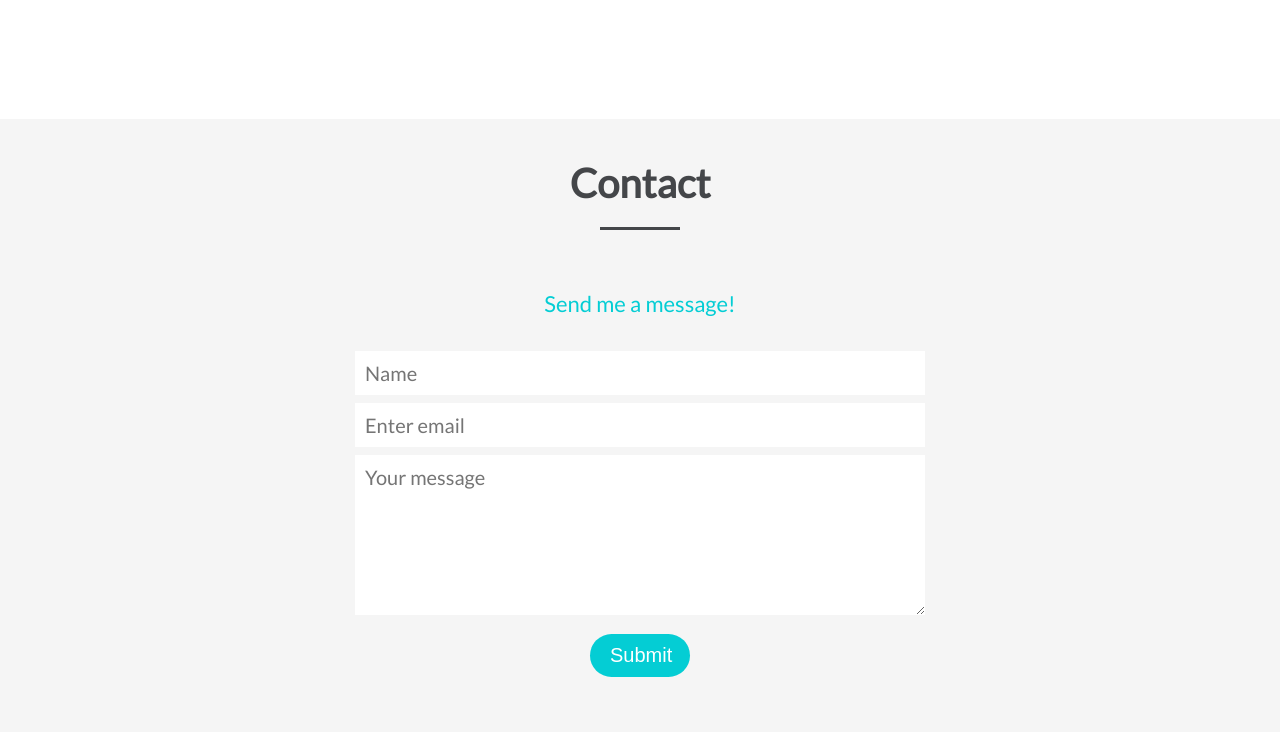
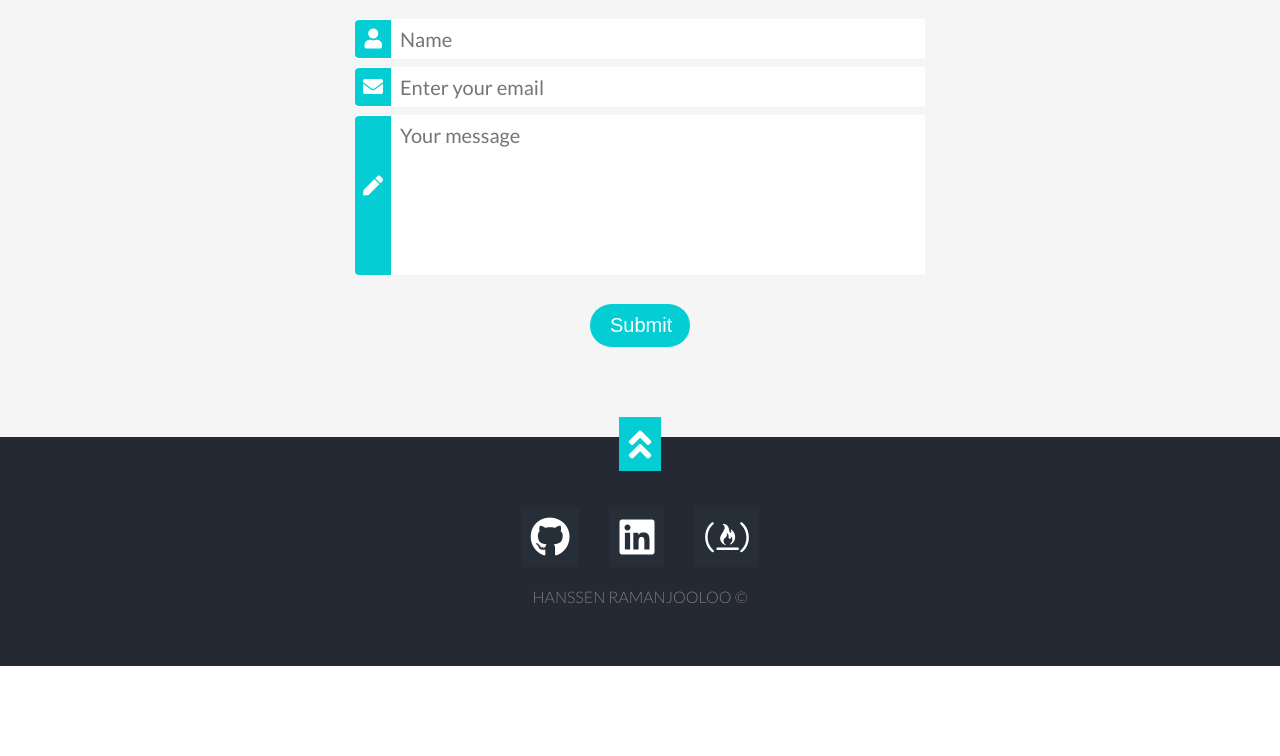
Before and after one commit to HanssenDev/portfolio_project, a PHP site: page / in a window 1280 px wide; the page is wider, and only the part inside the window is pictured. Shown: the part 2152-2908 px from the top of that part. After the commit the page ends 2818 px from the top of that part, so only its background shows below. Run offline with PHP 8.4, Linux system fonts and the light colour scheme; some libraries are stand-ins or nearby versions.

Commit message:
Contact section + footer refined
Added a scroll-to-top icon using Font Awesome

```diff
--- a/index.html
+++ b/index.html
@@ -24,9 +24,9 @@
                 <h1>Hanssen Ramanjooloo</h1>
                 <p>&nbsp;Aspiring Front-end Developer</p>
                 <div class="icons">
-                    <a id="profile-link" href="https://github.com/HanssenDev" target="_blank"><i class="fab fa-github fa-2x"></i></a>
-                    <a id="profile-link" href="https://linkedin.com/in/hanssen-ramanjooloo" target="_blank"><i class="fab fa-linkedin fa-2x"></i></a>
-                    <a id="profile-link" href="https://www.freecodecamp.org/hanssen_dev" target="_blank"><i class="fab fa-free-code-camp fa-2x"></i></a>
+                    <a href="https://github.com/HanssenDev" target="_blank"><i class="fab fa-github fa-2x"></i></a>
+                    <a href="https://linkedin.com/in/hanssen-ramanjooloo" target="_blank"><i class="fab fa-linkedin fa-2x"></i></a>
+                    <a href="https://www.freecodecamp.org/hanssen_dev" target="_blank"><i class="fab fa-free-code-camp fa-2x"></i></a>
                 </div>
                 <div>
                     <a href="#projects" class="btn btn-full"><span>View my work</span><i class="fas fa-arrow-down"></i></a>
@@ -44,42 +44,68 @@
 			<h2>Projects</h2>
 		</div>
 		<div class="wrapper">
-			<a href="../landing-page_project/index.html"><img src="img/oneplus.jpg" alt="OnePlus project"></a>
-			<a href="../Omnifood_project/index.html"><img src="img/omnifood.jpg" alt="Omnifood project"></a>
+			<div>
+			    <a href="../landing-page_project/index.html"><img src="img/oneplus.jpg" alt="OnePlus project"></a>
+			</div>
+			<div>
+			    <a href="../Omnifood_project/index.html"><img src="img/omnifood.jpg" alt="Omnifood project"></a>
+			</div>
 			<a href="#"><img src="http://placeimg.com/640/360/any" alt="#"></a>
 			<a href="#"><img src="http://placeimg.com/640/360/any" alt="#"></a>
-			<a href="#"><img src="http://placeimg.com/640/360/any" alt="#"></a>
-			<a href="#"><img src="http://placeimg.com/640/360/any" alt="#"></a>
-
-
-
 		</div>
 	</section>
 
 	<section id="contact" class="section-contact">
-		<div class="wrapper">
+		<div class="wrapper" id="form">
             <h2>Contact</h2>
-            <p>Send me a message!</p>
-            <form>
-                <input placeholder="Name" type="text" name="name" required>
-                <input placeholder="Enter email" type="email" name="email" required>
-                <textarea placeholder="Your message" name="message"></textarea>
-                <input class="submit" type="submit">
+            <p>Have a question or want to work together?<br>Get in touch!</p>
+        </div>
+        <div class="wrapper">
+             <form action="mailer.php">
+<!-- PHP Form
+               <?php
+                 if($_GET['success'] == 1) {
+                     echo "<div class=\"form-messages success\">Thank you! Your message has been sent.</div>";
+                 }
+                 if($_GET['success'] == -1) {
+                     echo "<div class=\"form-messages error\">Oops! Something went wrong. Please try again!</div>";
+                 }
+                ?>
+-->
+                <div class="input-container">
+                    <i class="fa fa-user icon"></i>
+                    <input placeholder="Name" type="text" name="name" required>
+                </div>
+                <div class="input-container">
+                    <i class="fa fa-envelope icon"></i>
+                    <input placeholder="Enter your email" type="email" name="email" required>
+                </div>
+                <div class="input-container">
+                    <i class="fa fa-pen icon" style="padding-top: 60px"></i>
+                    <textarea placeholder="Your message" name="message"></textarea>
+                </div>
+                <div>
+                    <input class="submit" type="submit">
+                </div>
             </form>
         </div>
 
+
 	</section>
 
-	<footer id="footer" class="wrapper">
-		<ul>
-			<li></li>
-			<li></li>
-			<li></li>
-		</ul>
+	<footer id="footer">
+	    <div class="wrapper">
+            <a href="#top" class="back-to-top">
+                <i class="fas fa-angle-double-up"></i>
+            </a>
+	    </div>
 		<div class="wrapper">
-			<a id="profile-link" href="https://github.com/HanssenDev" target="_blank">GitHub</a>
-			<a id="profile-link" href="https://www.freecodecamp.org/hanssen_dev" target="_blank">FreeCodeCamp</a>
-			<a href="https://linkedin.com/in/hanssen-ramanjooloo" target="_blank">LinkedIn</a>
+			<a href="https://github.com/HanssenDev" target="_blank"><i class="fab fa-github fa-2x"></i></a>
+			<a href="https://linkedin.com/in/hanssen-ramanjooloo" target="_blank"><i class="fab fa-linkedin fa-2x"></i></a>
+            <a href="https://www.freecodecamp.org/hanssen_dev" target="_blank"><i class="fab fa-free-code-camp fa-2x"></i></a>
+		</div>
+		<div>
+		    <p>Hanssen Ramanjooloo &copy;</p>
 		</div>
 	</footer>
 
--- a/style.css
+++ b/style.css
@@ -40,6 +40,8 @@ ul {
 h1 {
 	font-weight: 300;
     font-size: 3rem;
+    letter-spacing: 1px;
+    word-spacing: 4px;
 }
 
 
@@ -48,6 +50,7 @@ h2 {
 	text-align: center;
     color: #444649;
     margin-bottom: 60px;
+    letter-spacing: 1px;
 }
 
 h2:after {
@@ -147,7 +150,7 @@ header p {
 
 .fa-github:hover,
 .fa-github:active {
-    color: #6a06b2;
+    color: #a53bf2;
 }
 
 .fa-linkedin:hover,
@@ -178,15 +181,15 @@ header p {
 
 .btn-full:link,
 .btn-full:visited {
-    border: 1px solid #0cc4cb);
+    border: 1px solid #0cc4cb;
     background-color: #0cc4cb;
-    transition: background-color 0.2s;
+    transition: background-color 0.2s, border 0.2s;
 }
 
 .btn-full:hover,
 .btn-full:active {
     background-color: #06868b;
-
+    border: 1px solid #06868b;
 }
 
 .welcome-info span {
@@ -200,21 +203,18 @@ header p {
 
 /*---PROJECT STYLES---*/
 
-.section-projects {
 
+.section-projects div:last-child {
+	display: grid;
+	grid-template-columns: repeat(2, 1fr);
+}
+
+.section-projects div {
+	margin-bottom: 80px;
 }
 
 
-.section-projects div:last-child {
-	display: grid;
-	grid-template-columns: 1fr 1fr;
-}
-
-.section-projects a {
-	padding-bottom: 80px;
-}
-
-
+/*
 .project-tile {
 	text-align: center;
 	width: 100%;
@@ -222,11 +222,12 @@ header p {
 	grid-template-columns: 1fr 1fr;
 
 }
+*/
 
 .section-projects img {
 	width: 100%;
 	height: auto;
-	border: 2px solid orange;
+/*	border: 2px solid orange;*/
 }
 
 
@@ -244,30 +245,62 @@ header p {
     text-align: center;
     margin-bottom: 30px;
     font-size: 110%;
+    line-height: 40px;
 }
 
-form {
+
+
+form div{
     display: flex;
     flex-direction: column;
+}
+
+.input-container {
+    position: relative;
+    display: flex;
+    flex-direction: row;
+    justify-content: center;
+}
+
+.input-container i {
+    background: #04cdd4;
+    color: #fff;
+    position: absolute;
+    left: 25%;
+    top: 5px;
+    padding: 9px 8px;
+    border-radius: 4px 0 0 4px;
+    transition: 0.3s;
+
+}
+
+.fa-pen {
+    min-height: 95%;
+}
+
+
+form div:first-child i {
+    padding: 9px 9.4px;
 }
 
 input[type="text"],
 input[type="email"],
 textarea {
     width: 50%;
-    margin: 4px auto;
-    padding: 10px;
+    margin: 4px 0;
+    padding: 8px 8px 8px 45px;
     font-family: 'Lato', Helvetica, sans-serif;
 }
 
 textarea {
-  height: 160px;
+    height: 160px;
+    resize: none;
 }
 
 .submit {
     padding: 10px 20px;
     width: 100px;
-    margin: 15px auto;
+    margin: 25px auto 50px;
     border-radius: 200px;
     background-color: #04cdd4;
     color: #fff;
@@ -279,9 +312,71 @@ textarea {
     cursor: pointer;
 }
 
+
+.form-messages {
+    width: 40%;
+    margin: 0 auto 20px;
+    padding: 10px;
+    border-radius: 3px;
+    color: #333;
+}
+
+.success {
+    background-color: rgba(38, 191, 68, 0.8);
+
+}
+
+
+.error {
+    background-color: rgba(209, 46, 46, 0.8)
+}
+
 /*---FOOTER STYLES---*/
 
+footer {
+    background-color: #252934;
+    padding: 60px 0;
+    position: relative;
+}
 
+footer div {
+    display: flex;
+    justify-content: center;
+}
+
+.back-to-top {
+    position: absolute;
+    display: inline-block;
+    top: -20px;
+    font-size: 180%;
+    background-color: #04cdd4;
+    color: #fff;
+    padding: 5px 10px;
+    cursor: pointer;
+    transition: background-color .4s;
+}
+
+.back-to-top:hover {
+    background-color: #07a9af;
+}
+
+footer div:not(:first-child) a {
+    margin: 10px 15px;
+    border: 2px solid #262F38;
+    padding: 8px ;
+    background-color: #262F38;
+}
+
+footer div:last-child {
+    text-align: center;
+    margin-top: 10px;
+}
+
+footer p {
+    color: #7c7c7c;
+    text-transform: uppercase;
+    font-size: 80%;
+}
 
 /*---MEDIA QUERIES---*/
 
```
